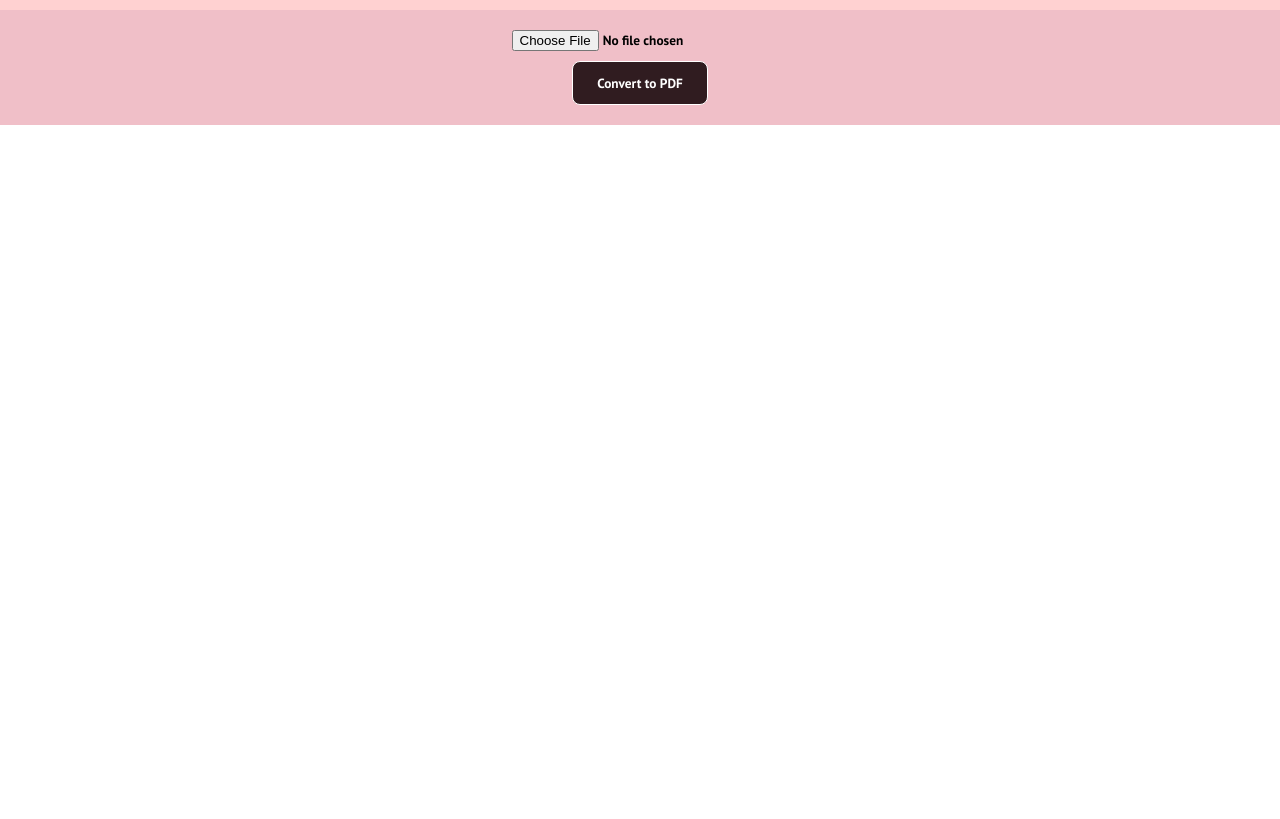
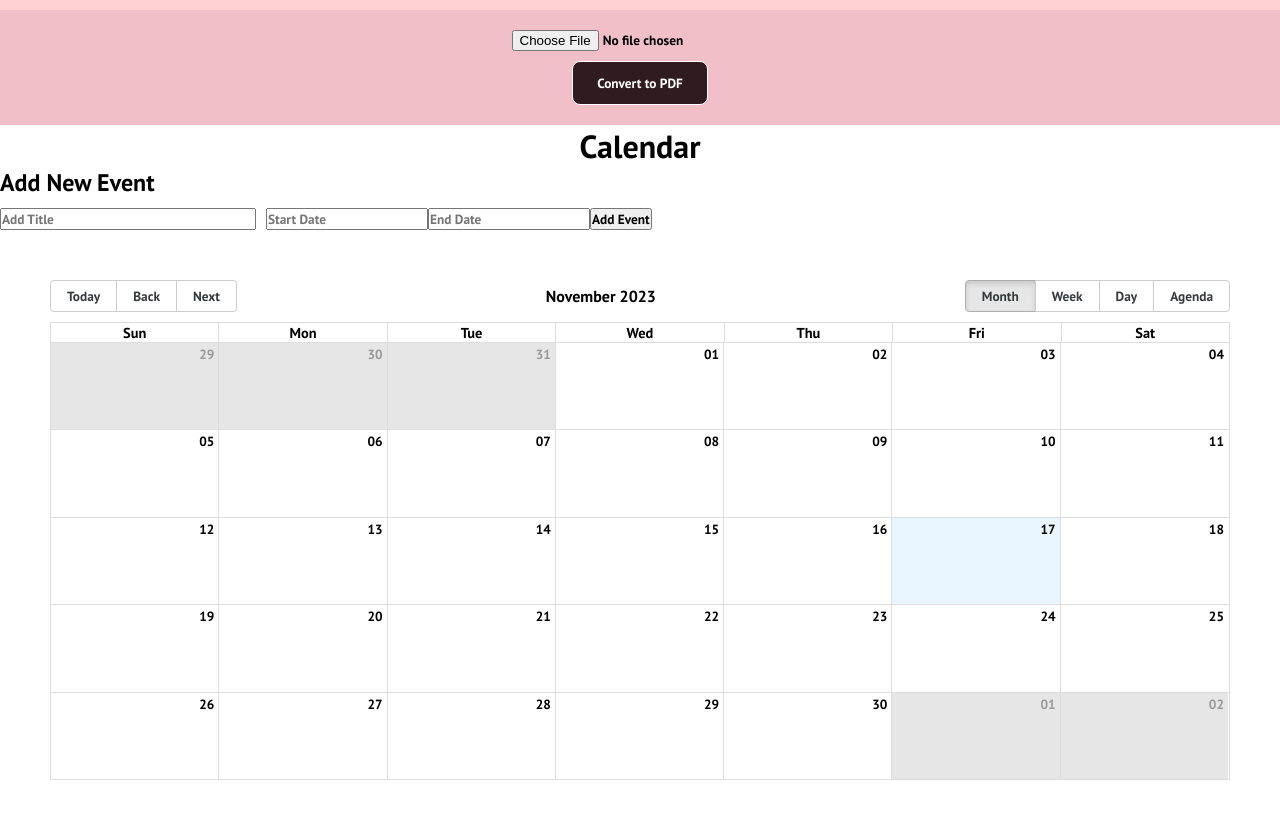
Before and after one commit to chrischin555/williamston-site, a React (Create React App) app: page / in a window 1280 px wide. Shown: the part 1440-2259 px from the top of the page. Before the commit the page ends 1565 px from the top, so only its background shows below. Built offline with nearby package versions, Linux system fonts and the light colour scheme.

Commit message:
added event calender, moving all code to main repo

```diff
--- a/package.json
+++ b/package.json
@@ -8,6 +8,7 @@
     "@testing-library/jest-dom": "^5.17.0",
     "@testing-library/react": "^13.4.0",
     "@testing-library/user-event": "^13.5.0",
+    "date-fns": "^2.30.0",
     "docxtemplater": "^3.42.1",
     "html2pdf.js": "^0.10.1",
     "image-data-uri": "^2.0.1",
@@ -16,7 +17,9 @@
     "pdf-lib": "^1.17.1",
     "pizzip": "^3.1.4",
     "react": "^18.2.0",
+    "react-big-calendar": "^1.8.5",
     "react-bootstrap": "^2.9.1",
+    "react-datepicker": "^4.24.0",
     "react-dom": "^18.2.0",
     "react-dropzone": "^14.2.3",
     "react-router-dom": "^6.18.0",
--- /dev/null
+++ b/src/components/EventCalendar.js
@@ -0,0 +1,86 @@
+import { Calendar, dateFnsLocalizer } from "react-big-calendar";
+import format from "date-fns/format";
+import parse from "date-fns/parse";
+import startOfWeek from "date-fns/startOfWeek";
+import getDay from "date-fns/getDay";
+import "react-big-calendar/lib/css/react-big-calendar.css";
+import React, { useState } from "react";
+import DatePicker from "react-datepicker";
+import "react-datepicker/dist/react-datepicker.css";
+
+const EventCalendar = () => {
+    const locales = {
+        "en-US": require("date-fns/locale/en-US")
+    }
+
+    const localizer = dateFnsLocalizer({
+        format,
+        parse,
+        startOfWeek,
+        getDay,
+        locales
+    })
+
+    const events = [
+        {
+            title: "Community Donation Event",
+            start: new Date(2023, 11, 5),
+            end: new Date(2023, 11, 11)
+        },
+        {
+            title: "Food Festival",
+            start: new Date(2023, 11, 12),
+            end: new Date(2023, 11, 16)
+        },
+        {
+            title: "Bingo",
+            start: new Date(2023, 11, 9),
+            end: new Date(2023, 11, 9)
+        },
+    ]
+
+    events.forEach(event => {
+        const formattedStartDate = event.start.toLocaleDateString('en-US', {
+            year: 'numeric',
+            month: 'long',
+            day: 'numeric',
+            hour: 'numeric',
+            minute: 'numeric',
+            second: 'numeric',
+            timeZoneName: 'short',
+        });
+
+        console.log(`Event: ${event.title}, Start Date: ${formattedStartDate}`);
+    });
+
+    const [newEvent, setNewEvent] = useState({ title: "", start: "", end: "" })
+    const [allEvents, setAllEvents] = useState(events)
+
+    function handleAddEvent() {
+        setAllEvents([...allEvents, newEvent])
+    }
+
+
+    return (
+        <div className="Home">
+            <h1>Calendar</h1>
+            <h2>Add New Event</h2>
+            <div>
+                <input type="text" placeholder="Add Title" style={{ width: "20%", marginRight: "10px" }}
+                    value={newEvent.tile} onChange={(e) => setNewEvent({ ...newEvent, title: e.target.value })}
+                />
+                <DatePicker placeholderText="Start Date" style={{ marginRight: "10px" }}
+                    selected={newEvent.start} onChange={(start) => setNewEvent({ ...newEvent, start })}
+                />
+                <DatePicker placeholderText="End Date"
+                    selected={newEvent.end} onChange={(end) => setNewEvent({ ...newEvent, end })}
+                />
+                <button style={{ marginTop: "10px" }} onClick={handleAddEvent}>Add Event</button>
+            </div>
+            <Calendar localizer={localizer} events={allEvents} startAccessor="start"
+                endAccessor="end" style={{ height: 500, margin: "50px" }} />
+        </div>
+    );
+}
+
+export default EventCalendar;
--- a/src/components/pages/Home.js
+++ b/src/components/pages/Home.js
@@ -3,6 +3,7 @@ import '../../App.css';
 import HeroSection from '../HeroSection';
 import Cards from '../Cards';
 import PDFConverter from '../PDFConverter';
+import EventCalendar from '../EventCalendar';
 
 
 function Home() {
@@ -12,6 +13,7 @@ function Home() {
       <Cards />
        {/* Use the PDFConverter component */}
        <PDFConverter />
+       <EventCalendar />
     </>
   );
 }
```
Also changed, not shown: 1 other file (tests, documents, lock files or other folders).
